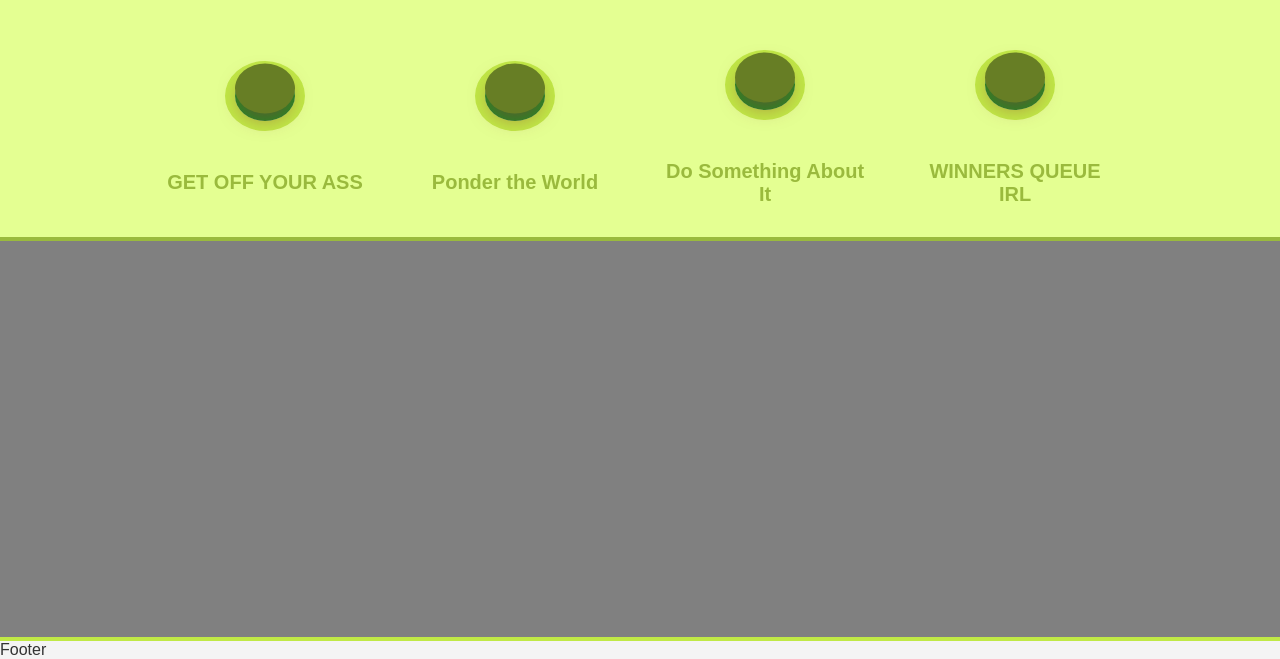
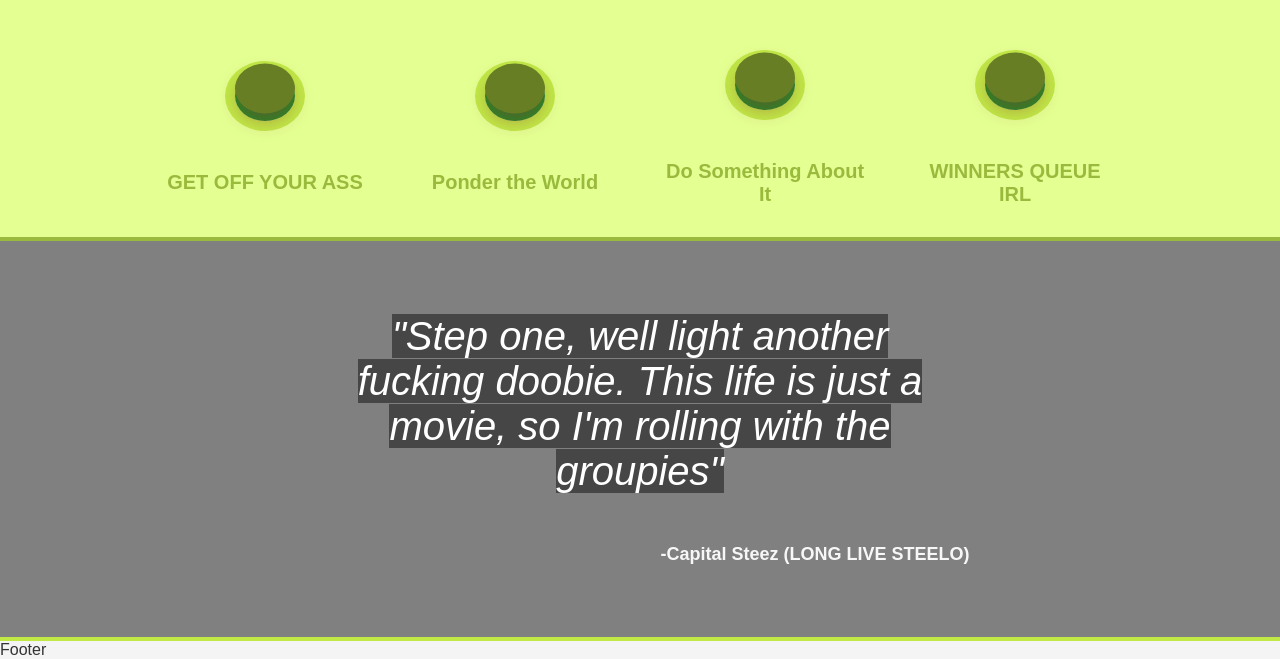
Before and after one commit to NoahhhBHOP/landing-page, a plain HTML site: page index.html in a window 1280 px wide. Shown: the part 679-1338 px from the top of the page. Drawn offline with Linux system fonts and the light colour scheme.

Commit message:
area 3 of the landing page done

```diff
--- a/index.html
+++ b/index.html
@@ -64,10 +64,10 @@
     </div>
     <div class="container3">
         <div class="container3dot1">
-            <div class="text3"></div>
+            <div class="text3"><span>"Step one, well light another fucking doobie. This life is just a movie, so I'm rolling with the groupies"</span></div>
         </div>
         <div class="container3dot2">
-            <div class="subtext3"></div>
+            <div class="subtext3">-Capital Steez (LONG LIVE STEELO)</div>
         </div>
 
     </div>
--- a/styles.css
+++ b/styles.css
@@ -202,8 +202,29 @@ body {
   height: 400px;
   background-color: gray;
   border-bottom:rgb(192, 233, 70) 4px solid;
+  display: flex;
+  flex-direction: column;
+  justify-content: center;
+  align-items: center;
+  gap: 50px;
 }
 
 .container3dot1 {
+  color: rgb(255, 255, 255);
+  width: 600px;
+  font-size: 40px;
+  font-style: italic;
+  font-weight: 100;
+  text-align: center;
+}
 
+.container3dot2 {
+  color:rgb(247, 247, 247);
+  margin-left: 350px;;
+  font-size: 18px;
+  font-weight: bold;
 }
+
+span {
+  background-color:rgb(70, 70, 70);
+}
```
